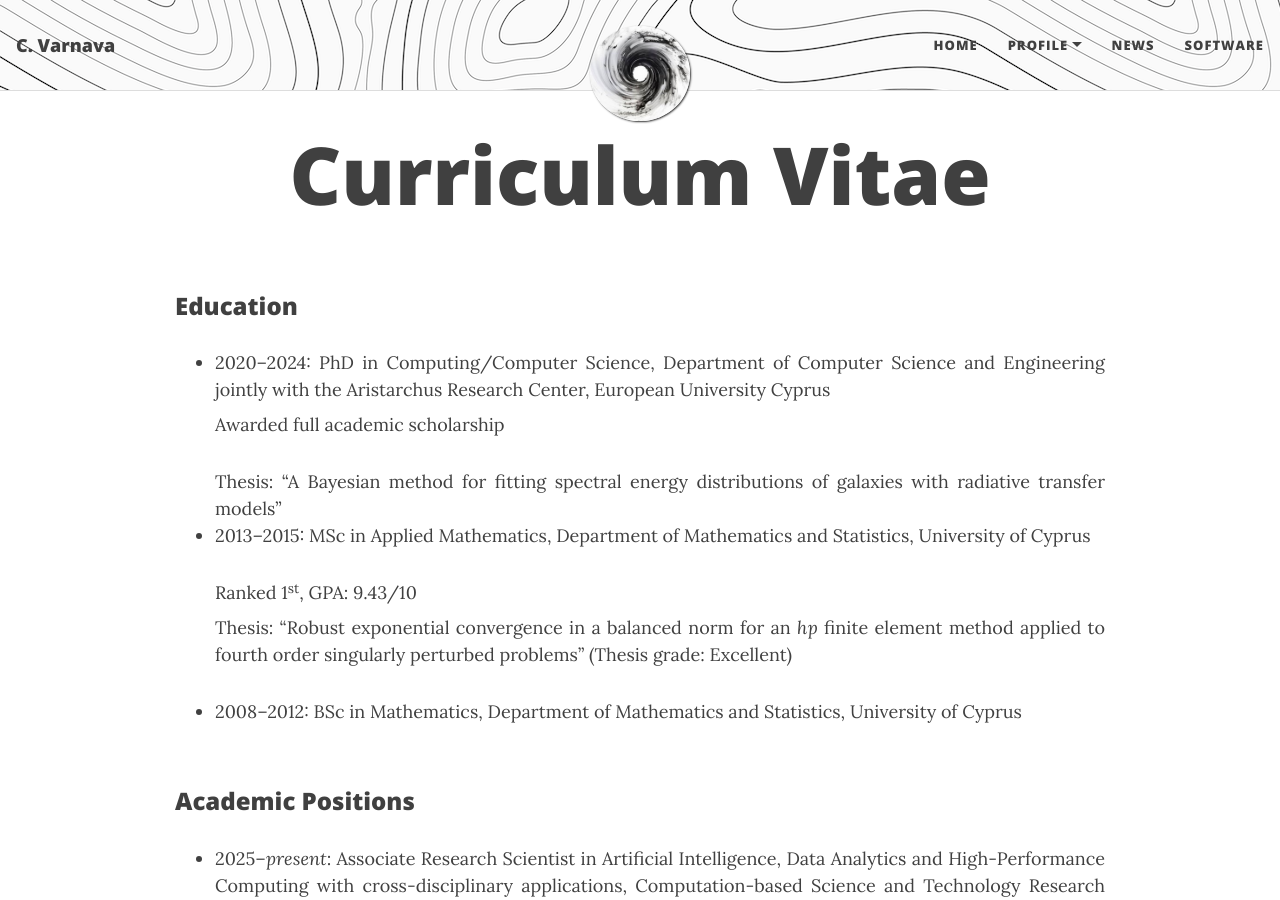
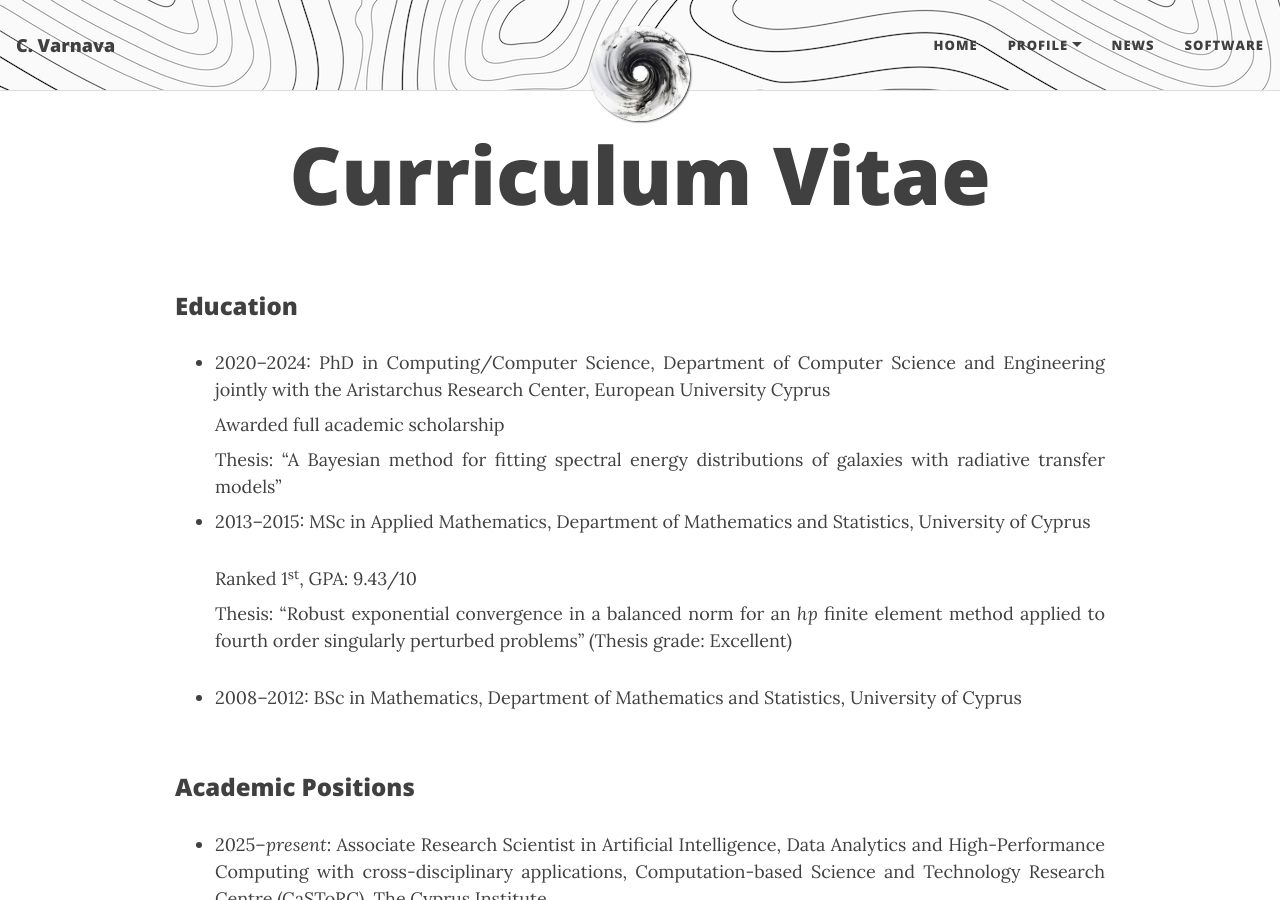
Before and after one commit to ch-var/ch-var.github.io, a Jekyll site: the page built from CV.html, in a window 1280 px wide and 900 px high. Built offline with Jekyll 4.4.1, drawn with Linux system fonts in a browser that asks for light colours; formulas are drawn with MathJax 3.

Commit message:
Update CV.html

```diff
--- a/CV.html
+++ b/CV.html
@@ -25,8 +25,8 @@ mathjax: true
 <p style="font-family: var(--header-font); font-weight: 800; line-height: 1.1; font-size: 1.5rem; margin-top: 1.25rem;">Education</p>
 <ul>
 <li class="responsive-margin" style="margin-bottom: 8px;">2020–2024: PhD in Computing/Computer Science, Department of Computer Science and Engineering jointly with the Aristarchus Research Center, European University Cyprus</li>
-<p align='justify' class="responsive-margin" style="margin-top: 0px;">Awarded full academic scholarship</p>
-<p align='justify' class="responsive-margin" style="margin-bottom: 0px;">Thesis: “A Bayesian method for fitting spectral energy distributions of galaxies with radiative transfer models”</p>
+<p align='justify' class="responsive-margin" style="margin-top: 0px; margin-bottom: 8px;">Awarded full academic scholarship</p>
+<p align='justify' class="responsive-margin" style="margin-top: 0px; margin-bottom: 8px;">Thesis: “A Bayesian method for fitting spectral energy distributions of galaxies with radiative transfer models”</p>
 <li class="responsive-margin" style="margin-bottom: 8px;">2013–2015: MSc in Applied Mathematics, Department of Mathematics and Statistics, University of Cyprus</li>
 <p align='justify' class="responsive-margin" style="margin-bottom: 8px;">Ranked 1<sup>st</sup>, GPA: 9.43/10</p>
 <p align='justify' class="responsive-margin" style="margin-top: 0px;">Thesis: “Robust exponential convergence in a balanced norm for an <i>hp</i> finite element method applied to fourth order singularly perturbed problems” (Thesis grade: Excellent)</p>
```
